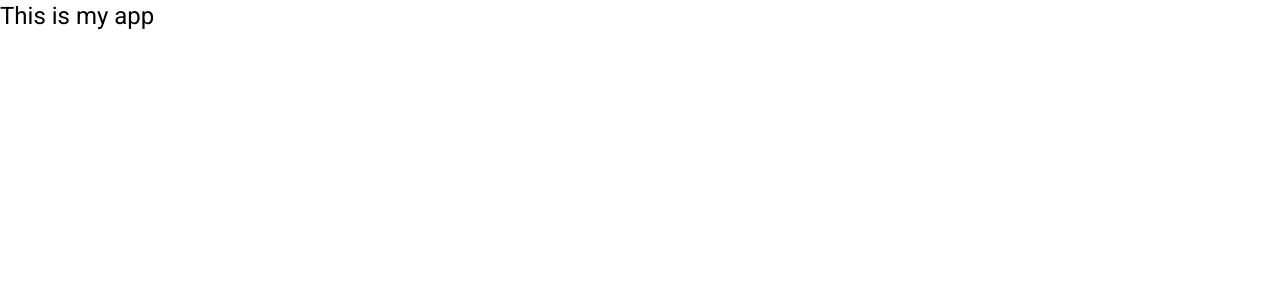
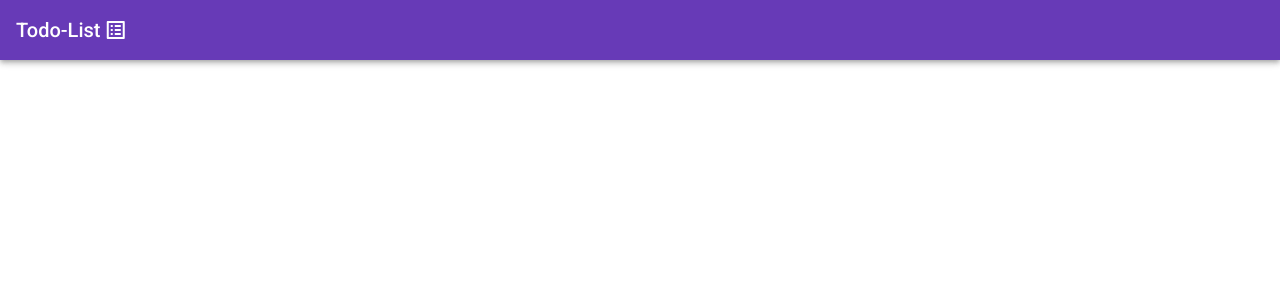
Before and after one commit to PauloKoglin/angular-todo-list, an Angular app in the folder frontend/todo-list/: page / in a window 1280 px wide. Shown: the top 300 px of the page. Built offline with nearby package versions, Linux system fonts and the light colour scheme.

Commit message:
add app-header component

```diff
--- a/frontend/todo-list/src/app/app.component.html
+++ b/frontend/todo-list/src/app/app.component.html
@@ -1,2 +1,2 @@
-<h1>This is my app</h1>
+<app-header></app-header>
 <router-outlet></router-outlet>
--- /dev/null
+++ b/frontend/todo-list/src/app/components/header/header.component.css
@@ -0,0 +1,7 @@
+.app-header {
+  height: 60px;
+}
+
+.app-header i {
+  padding-left: 0.2rem;
+}
--- /dev/null
+++ b/frontend/todo-list/src/app/components/header/header.component.html
@@ -0,0 +1,6 @@
+<mat-toolbar color="primary" class="app-header mat-elevation-z4">
+  <span>Todo-List</span>
+  <i class="material-icons">
+    list_alt
+  </i>
+</mat-toolbar>
--- /dev/null
+++ b/frontend/todo-list/src/app/components/header/header.component.ts
@@ -0,0 +1,15 @@
+import { Component, OnInit } from '@angular/core';
+
+@Component({
+  selector: 'app-header',
+  templateUrl: './header.component.html',
+  styleUrls: ['./header.component.css']
+})
+export class HeaderComponent implements OnInit {
+
+  constructor() { }
+
+  ngOnInit(): void {
+  }
+
+}
```
Also changed, not shown: frontend/todo-list/src/app/app.module.ts (+6 -2 lines), frontend/todo-list/src/app/material.module.ts (added, +96 -0 lines), 1 other file (tests, documents, lock files or other folders).
